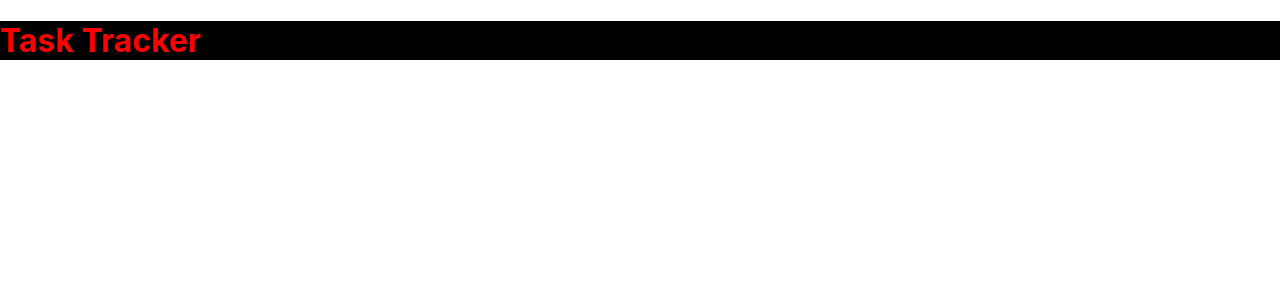
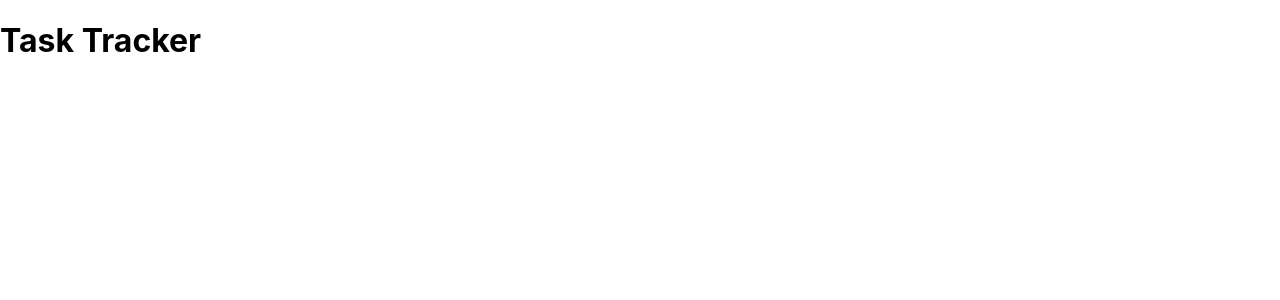
Before and after one commit to stijn-veren/rcc-bt, a React (Create React App) app: page / in a window 1280 px wide. Shown: the top 300 px of the page. Built offline with nearby package versions, Linux system fonts and the light colour scheme.

Commit message:
Remove extra css rules

```diff
--- a/src/components/Header.js
+++ b/src/components/Header.js
@@ -1,14 +1,9 @@
 import PropTypes from 'prop-types'
-
-const headingStyle = {
-  color: 'red',
-  backgroundColor: 'black',
-}
 
 const Header = ({ title }) => {
   return (
     <header>
-      <h1 style={headingStyle}>{title}</h1>
+      <h1>{title}</h1>
     </header>
   )
 }
```
